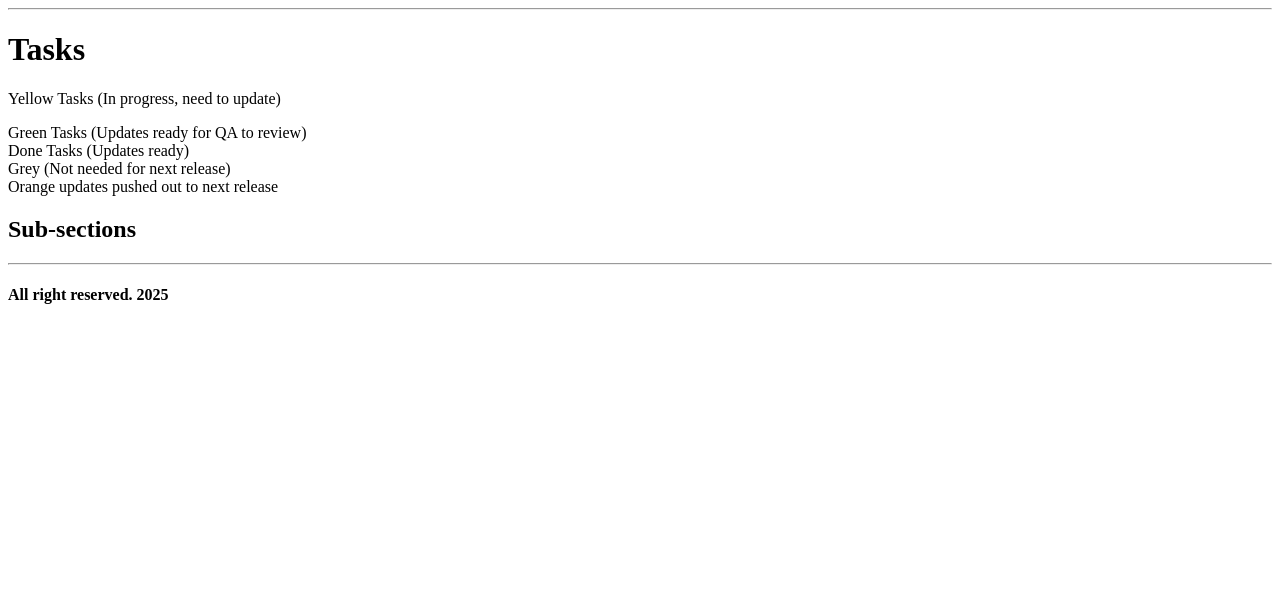
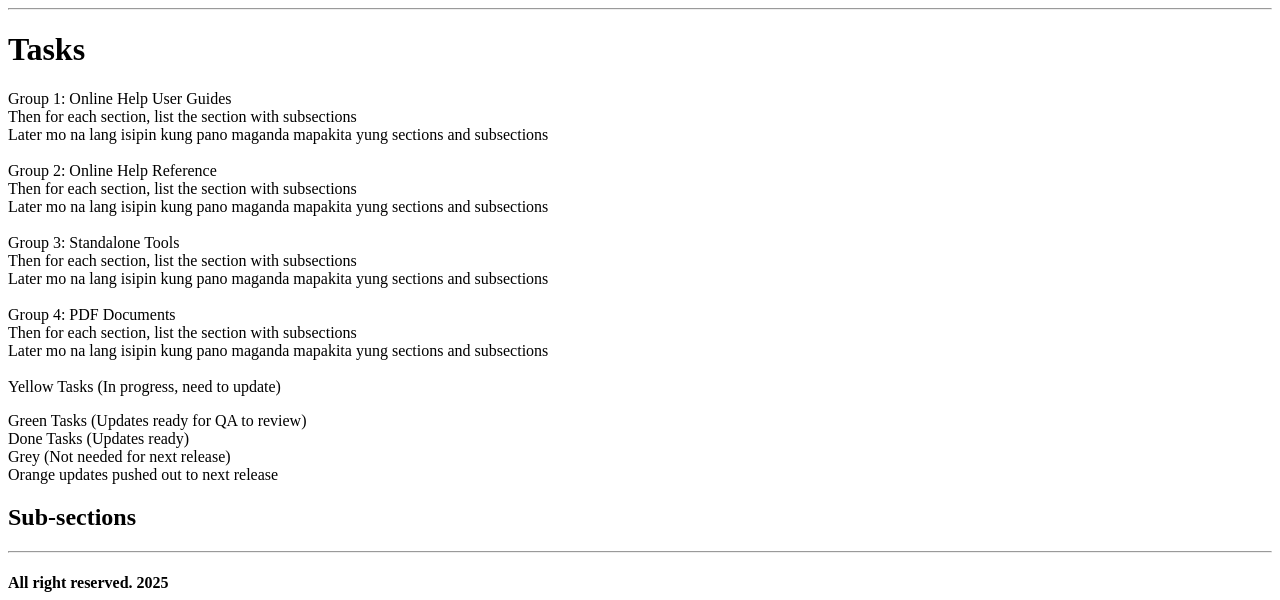
Before and after one commit to nathan-rushing/help_dashboard_django, a Django app: page /online_help/tasks/ in a window 1280 px wide. Shown: the part 26-626 px from the top of the page. Run offline with Django 5.2, Linux system fonts and the light colour scheme; parts of the project's set-up code (start-up, migrations or seed data) failed here and were passed over.

Commit message:
with displaying sections, sub, color
next himay-himayin pano idisplay sa web

```diff
--- a/dashboard/online_help/templates/online_help/tasks.html
+++ b/dashboard/online_help/templates/online_help/tasks.html
@@ -3,6 +3,42 @@
 
 {% block content %}
     <h1>Tasks</h1>
+    <div>
+        Group 1: Online Help User Guides
+        <br>
+        Then for each section, list the section with subsections
+        <br>
+        Later mo na lang isipin kung pano maganda mapakita yung sections and subsections
+
+    </div>
+    <br>
+    <div>
+        Group 2: Online Help Reference
+        <br>
+        Then for each section, list the section with subsections
+        <br>
+        Later mo na lang isipin kung pano maganda mapakita yung sections and subsections
+
+    </div>
+    <br>
+    <div>
+        Group 3: Standalone Tools
+        <br>
+        Then for each section, list the section with subsections
+        <br>
+        Later mo na lang isipin kung pano maganda mapakita yung sections and subsections
+
+    </div>
+    <br>
+    <div>
+        Group 4: PDF Documents
+        <br>
+        Then for each section, list the section with subsections
+        <br>
+        Later mo na lang isipin kung pano maganda mapakita yung sections and subsections
+
+    </div>
+    <br>
     <div>
         Yellow Tasks (In progress, need to update)
         <ul>
--- a/dashboard/online_help/views.py
+++ b/dashboard/online_help/views.py
@@ -1,16 +1,17 @@
 from django.shortcuts import render
 from django.http import HttpResponse
-from online_help.management.utility import display_sections, display_subsections, display_users
+from dashboard.online_help.management.utility import display_online_help_user_guides
+from online_help.management.utility import display_subsections, display_users
 
 def home(request):
     return render(request, 'online_help/home.html')
 
 def tasks(request):
     ctx = {
-        'sections': display_sections.section_column,
+        'sections': display_online_help_user_guides.section_column,
         'subsections': display_subsections.subsection_column,
     }
-    print(ctx)
+    # print(ctx)
     return render(request, 'online_help/tasks.html', context=ctx)
 
 def users(request):
```
Also changed, not shown: dashboard/online_help/management/utility/display_online_help_user_guides.py (added, +28 -0 lines), dashboard/online_help/management/utility/display_sections.py (deleted, +0 -9 lines), 2 other files.
